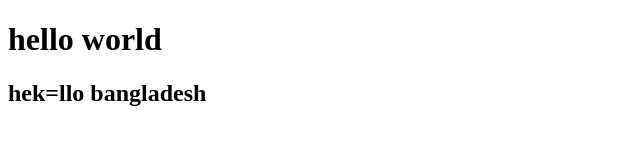
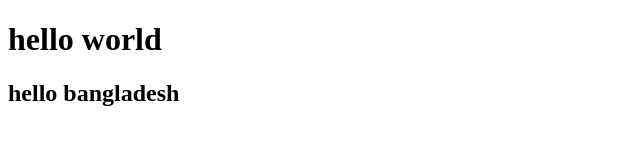
Before and after one commit to ayeshaakhter01/my-first-repository, a plain HTML site: page index.html in a window 1280 px wide. Shown: the whole page, without its empty margins (0-640 px from the left). Drawn offline with Linux system fonts and the light colour scheme.

Commit message:
first commit

```diff
--- a/index.html
+++ b/index.html
@@ -8,6 +8,6 @@
 </head>
 <body>
     <h1>hello world</h1>
-    <h2>hek=llo bangladesh</h2>
+    <h2>hello bangladesh</h2>
 </body>
 </html>
```
